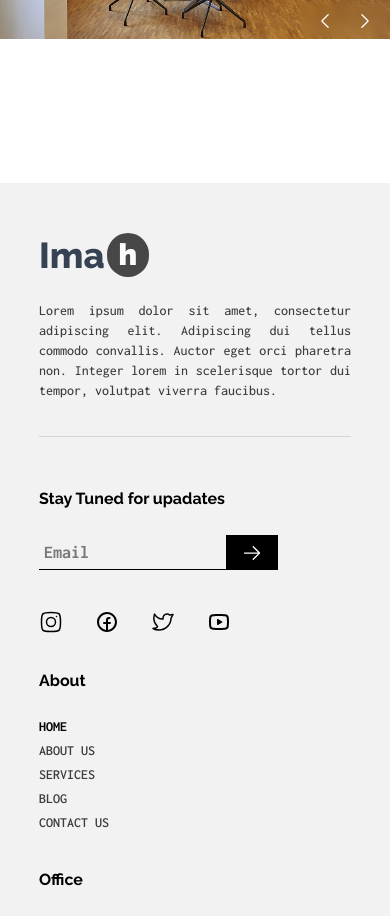
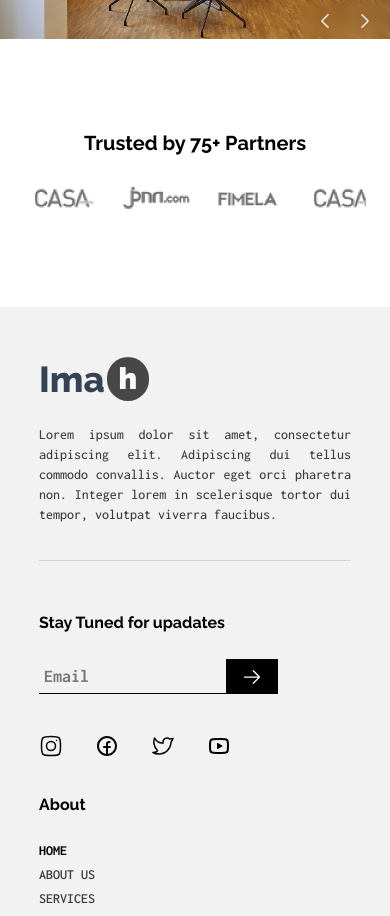
Before and after one commit to tannaznamdar/Architecture-Landing-Page, a React (Vite) app: page / in a window 390 px wide. Shown: the part 780-1696 px from the top of the page. Built offline with nearby package versions, Linux system fonts and the light colour scheme.

Commit message:
Responsive- logo slider section

```diff
--- a/src/components/swiper/Logo-swiper.jsx
+++ b/src/components/swiper/LogoSwiper.jsx
@@ -4,14 +4,17 @@ import "swiper/css";
 export default function LogoSwiper({ logoImage }) {
   return (
     <Swiper
-      spaceBetween={50}
-      slidesPerView={6}
-      onSlideChange={() => console.log("slide change")}
-      onSwiper={(swiper) => console.log(swiper)}
+      spaceBetween={30}
+      slidesPerView={4}
+      breakpoints={{
+        480: { slidesPerView: 4 },
+        640: { slidesPerView: 5 },
+        1024: { slidesPerView: 6 },
+      }}
     >
       {logoImage.map((item, index) => (
         <SwiperSlide key={index}>
-          <figure className="h-[60px] w-[150px]">
+          <figure className="lg:h-[60px] lg:w-[150px] h-9 w-[90px]">
             <img
               src={item}
               alt="#"
--- a/src/views/HomePage.jsx
+++ b/src/views/HomePage.jsx
@@ -144,18 +144,18 @@ export default function HomePage() {
       </div>
 
       {/* logo-swiper */}
-      {/* <div className="container mx-auto flex mb-[90px]">
-        <div className="w-1/4">
-          <div className="w-1/2">
-            <span className="text-black font-raleway font-bold text-2xl ">
+      <div className="container mx-auto lg:px-0 px-6 flex lg:flex-row flex-col mb-[90px]">
+        <div className="lg:w-1/4">
+          <div className="lg:w-1/2 mb-6 lg:mb-0 flex justify-center lg:justify-normal">
+            <span className="text-black font-raleway font-bold lg:text-2xl text-xl">
               Trusted by 75+ Partners
             </span>
           </div>
         </div>
-        <div className="w-3/4">
+        <div className="lg:w-3/4 w-full">
           <LogoSwiper logoImage={logoImage} />
         </div>
-      </div> */}
+      </div>
 
       {/* section 2 */}
       {/* <div className="container mx-auto mb-[90px]">
```
